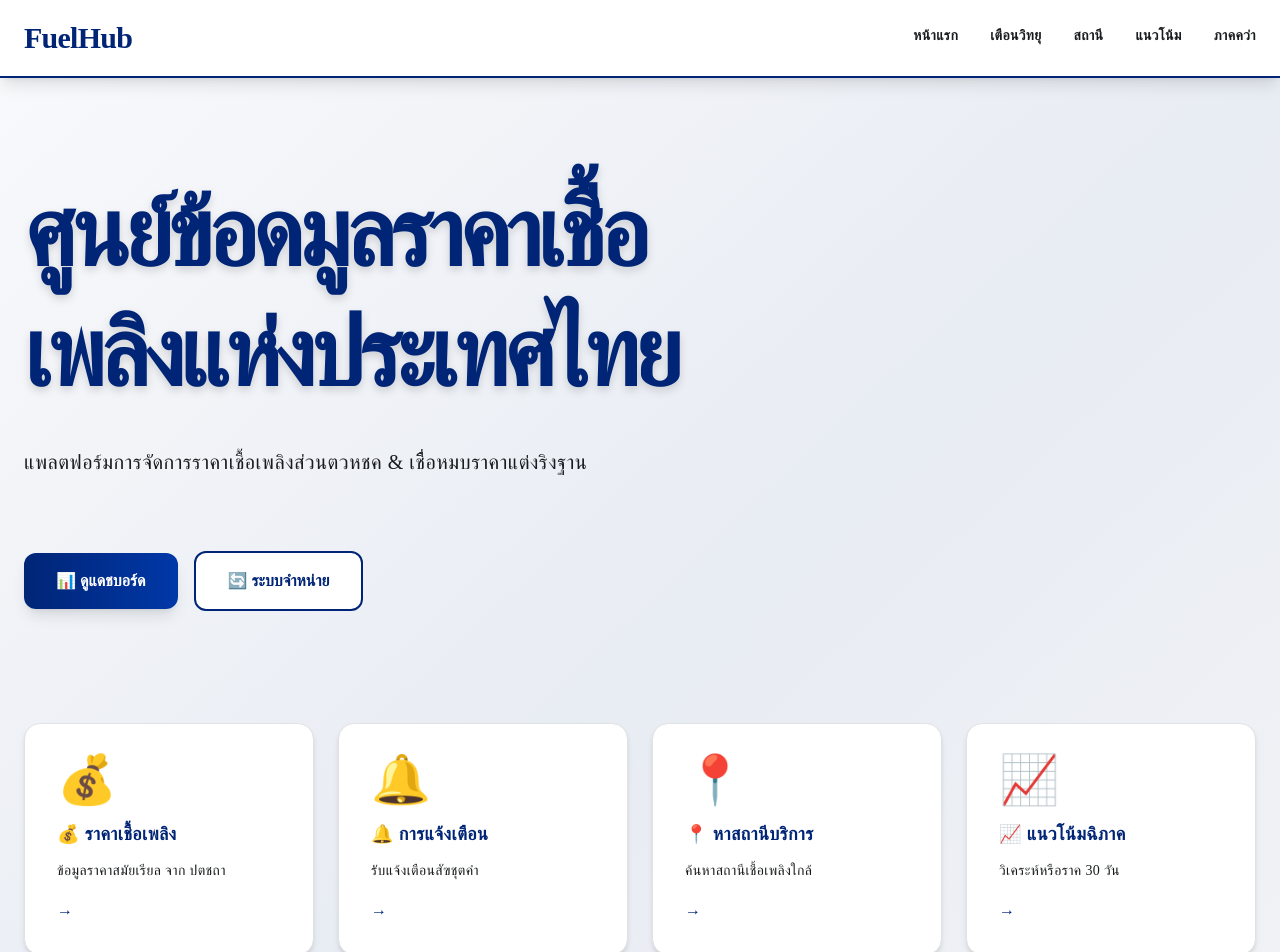
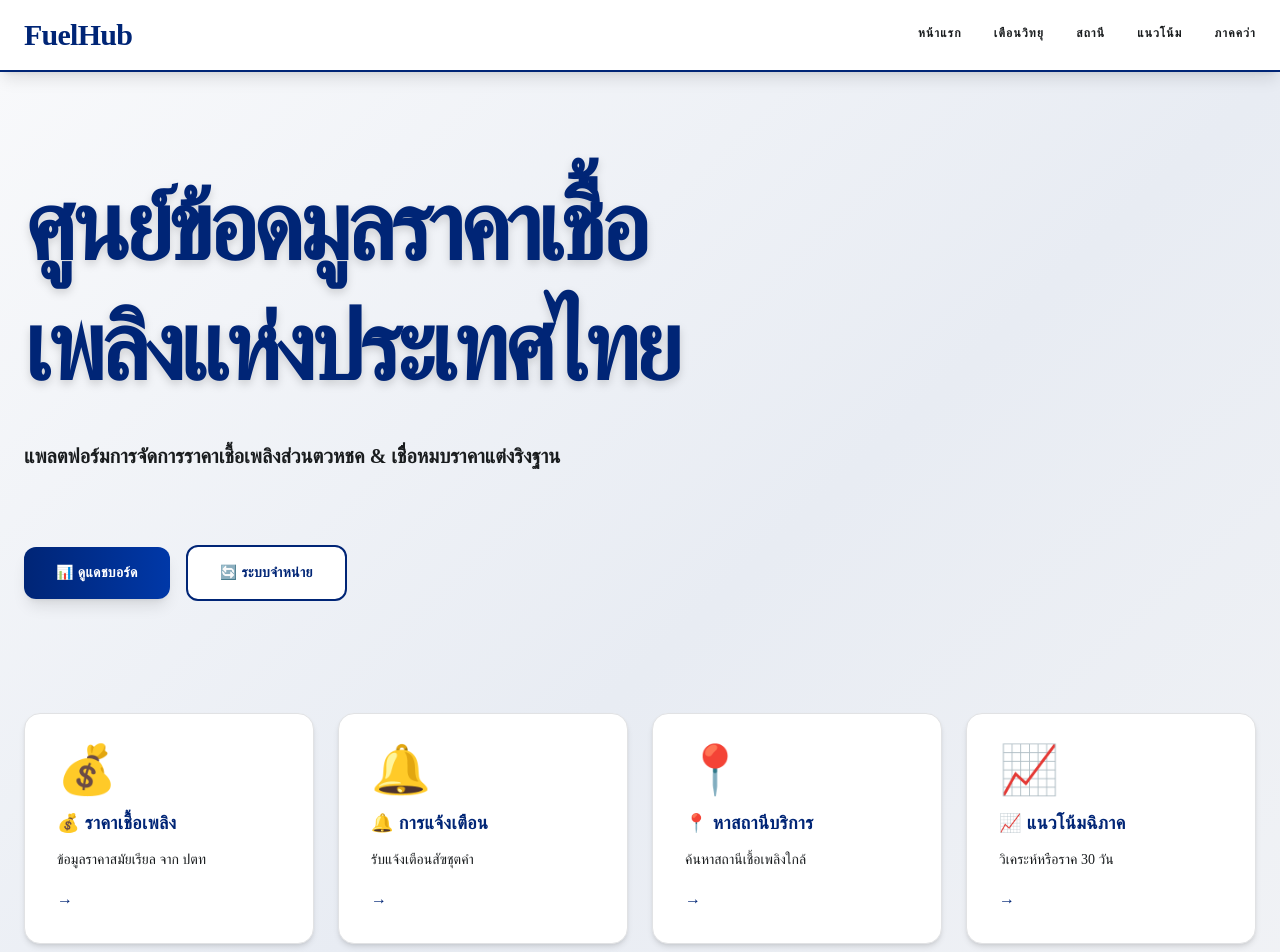
Before and after one commit to 6611441007-creator/Thailand-Fuel-Price-Information-Center, a Next.js app: page / in a window 1280 px wide. Shown: the top 952 px of the page. Built offline with nearby package versions, Linux system fonts and the light colour scheme.

Commit message:
Enhancement: Professional typography with formal font weights, line heights, and letter-spacing

```diff
--- a/src/app/alerts/page.tsx
+++ b/src/app/alerts/page.tsx
@@ -9,10 +9,10 @@ export default function AlertsPage() {
       <div className="relative max-w-7xl mx-auto px-6 py-12">
         <div className="space-y-8">
           <div>
-            <h1 className="text-6xl font-black text-[#002576] font-['Plus_Jakarta_Sans'] drop-shadow-lg tracking-tighter">
+            <h1 className="text-6xl font-bold text-[#002576] font-['Plus_Jakarta_Sans'] drop-shadow-lg tracking-tight leading-normal">
               🔔 การแจ้งเตือน
             </h1>
-            <p className="text-base text-[#191c1e] mt-3 font-['Prompt'] font-medium tracking-wide">
+            <p className="text-base text-[#191c1e] mt-3 font-['Prompt'] font-normal tracking-normal leading-relaxed">
               จัดการแจ้งเตือนราคาเชื้อเพลิง
             </p>
           </div>
--- a/src/app/dashboard/page.tsx
+++ b/src/app/dashboard/page.tsx
@@ -9,10 +9,10 @@ export default function DashboardPage() {
       <div className="relative max-w-7xl mx-auto px-6 py-12">
         <div className="space-y-8">
           <div>
-            <h1 className="text-6xl font-black text-[#002576] font-['Plus_Jakarta_Sans'] drop-shadow-lg tracking-tighter">
+            <h1 className="text-6xl font-bold text-[#002576] font-['Plus_Jakarta_Sans'] drop-shadow-lg tracking-tight leading-normal">
               📊 แดชบอร์ด
             </h1>
-            <p className="text-base text-[#191c1e] mt-3 font-['Prompt'] font-medium tracking-wide">
+            <p className="text-base text-[#191c1e] mt-3 font-['Prompt'] font-normal tracking-normal leading-relaxed">
               ข้อมูลราคาเชื้อเพลิงสมัยเรียลไทม์
             </p>
           </div>
--- a/src/app/layout.tsx
+++ b/src/app/layout.tsx
@@ -18,37 +18,37 @@ export default function RootLayout({
         {/* Navigation */}
         <nav className="bg-white border-b-2 border-[#002576] sticky top-0 z-50 shadow-lg backdrop-blur-sm bg-opacity-98">
           <div className="max-w-7xl mx-auto px-6 py-5 flex items-center justify-between">
-            <Link href="/" className="text-3xl font-black text-[#002576] font-['Plus_Jakarta_Sans'] hover:opacity-80 transition-opacity whitespace-nowrap tracking-tight">
+            <Link href="/" className="text-3xl font-black text-[#002576] font-['Plus_Jakarta_Sans'] hover:opacity-80 transition-opacity whitespace-nowrap tracking-tight leading-none">
               FuelHub
             </Link>
             <div className="flex items-center space-x-8 font-['Prompt']">
               <Link
                 href="/dashboard"
-                className="text-[#191c1e] hover:text-[#002576] transition-colors text-sm font-bold tracking-wide hover:border-b-2 hover:border-[#002576] pb-1"
+                className="text-[#191c1e] hover:text-[#002576] transition-colors text-xs font-semibold tracking-widest hover:border-b-2 hover:border-[#002576] pb-1 uppercase"
               >
                 หน้าแรก
               </Link>
               <Link
                 href="/alerts"
-                className="text-[#191c1e] hover:text-[#002576] transition-colors text-sm font-bold tracking-wide hover:border-b-2 hover:border-[#002576] pb-1"
+                className="text-[#191c1e] hover:text-[#002576] transition-colors text-xs font-semibold tracking-widest hover:border-b-2 hover:border-[#002576] pb-1 uppercase"
               >
                 เตือนวิทยุ
               </Link>
               <Link
                 href="/stations"
-                className="text-[#191c1e] hover:text-[#002576] transition-colors text-sm font-bold tracking-wide hover:border-b-2 hover:border-[#002576] pb-1"
+                className="text-[#191c1e] hover:text-[#002576] transition-colors text-xs font-semibold tracking-widest hover:border-b-2 hover:border-[#002576] pb-1 uppercase"
               >
                 สถานี
               </Link>
               <Link
                 href="/trends"
-                className="text-[#191c1e] hover:text-[#002576] transition-colors text-sm font-bold tracking-wide hover:border-b-2 hover:border-[#002576] pb-1"
+                className="text-[#191c1e] hover:text-[#002576] transition-colors text-xs font-semibold tracking-widest hover:border-b-2 hover:border-[#002576] pb-1 uppercase"
               >
                 แนวโน้ม
               </Link>
               <Link
                 href="/siam-fuel-flow"
-                className="text-[#191c1e] hover:text-[#002576] transition-colors text-sm font-bold tracking-wide hover:border-b-2 hover:border-[#002576] pb-1"
+                className="text-[#191c1e] hover:text-[#002576] transition-colors text-xs font-semibold tracking-widest hover:border-b-2 hover:border-[#002576] pb-1 uppercase"
               >
                 ภาคคว่า
               </Link>
--- a/src/app/page.tsx
+++ b/src/app/page.tsx
@@ -12,7 +12,7 @@ export default function Home() {
             <h1 className="text-7xl md:text-8xl font-black text-[#002576] font-['Plus_Jakarta_Sans'] leading-tight tracking-tighter drop-shadow-lg">
               ศูนย์ข้อดมูลราคาเชื้อเพลิงแห่งประเทศไทย
             </h1>
-            <p className="text-lg md:text-xl text-[#191c1e] mt-8 font-['Prompt'] max-w-3xl leading-relaxed font-medium tracking-wide">
+            <p className="text-lg md:text-xl text-[#191c1e] mt-8 font-['Prompt'] max-w-3xl leading-relaxed font-semibold tracking-normal">
               แพลตฟอร์มการจัดการราคาเชื้อเพลิงส่วนตวหชค & เชืื่อหมบราคาแต่งริงฐาน
             </p>
           </div>
@@ -21,13 +21,13 @@ export default function Home() {
           <div className="flex items-center gap-4 pt-6 flex-wrap">
             <Link
               href="/dashboard"
-              className="bg-gradient-to-r from-[#002576] to-[#0038a8] text-white px-8 py-4 rounded-xl font-bold font-['Prompt'] text-base hover:shadow-xl hover:scale-105 transition-all active:scale-95 cursor-pointer shadow-lg"
+              className="bg-gradient-to-r from-[#002576] to-[#0038a8] text-white px-8 py-4 rounded-xl font-semibold font-['Prompt'] text-sm hover:shadow-xl hover:scale-105 transition-all active:scale-95 cursor-pointer shadow-lg uppercase tracking-wide"
             >
               📊 ดูแดชบอร์ด
             </Link>
             <Link
               href="/siam-fuel-flow"
-              className="border-2 border-[#002576] text-[#002576] px-8 py-4 rounded-xl font-bold font-['Prompt'] text-base hover:bg-white hover:shadow-lg hover:scale-105 transition-all active:scale-95 cursor-pointer bg-white"
+              className="border-2 border-[#002576] text-[#002576] px-8 py-4 rounded-xl font-semibold font-['Prompt'] text-sm hover:bg-white hover:shadow-lg hover:scale-105 transition-all active:scale-95 cursor-pointer bg-white uppercase tracking-wide"
             >
               🔄 ระบบจำหน่าย
             </Link>
@@ -36,7 +36,7 @@ export default function Home() {
           {/* Feature Grid */}
           <div className="grid grid-cols-1 md:grid-cols-2 lg:grid-cols-4 gap-6 pt-16">
             {[
-              { title: '💰 ราคาเชื้อเพลิง', desc: 'ข้อมูลราคาสมัยเรียล จาก ปตชถา', link: '/alerts', emoji: '💰' },
+              { title: '💰 ราคาเชื้อเพลิง', desc: 'ข้อมูลราคาสมัยเรียล จาก ปตท', link: '/alerts', emoji: '💰' },
               { title: '🔔 การแจ้งเตือน', desc: 'รับแจ้งเตือนสัฃชุตคำ', link: '/alerts', emoji: '🔔' },
               { title: '📍 หาสถานีบริการ', desc: 'ค้นหาสถานีเชื้อเพลิงใกล้', link: '/stations', emoji: '📍' },
               { title: '📈 แนวโน้มฉิภาค', desc: 'วิเคระห์หรือราค 30 วัน', link: '/trends', emoji: '📈' },
@@ -49,10 +49,10 @@ export default function Home() {
                 <div className="absolute inset-0 bg-gradient-to-br from-[#002576] to-[#0038a8] opacity-0 group-hover:opacity-5 transition-opacity"></div>
                 <div className="relative">
                   <div className="text-5xl mb-4 group-hover:scale-110 transition-transform">{feature.emoji}</div>
-                  <h3 className="text-lg font-bold text-[#002576] font-['Prompt'] group-hover:text-[#0038a8] transition-colors tracking-wide">
+                  <h3 className="text-lg font-semibold text-[#002576] font-['Prompt'] group-hover:text-[#0038a8] transition-colors tracking-wide leading-normal">
                     {feature.title}
                   </h3>
-                  <p className="text-sm text-[#191c1e] mt-3 font-['Prompt'] leading-relaxed font-medium tracking-wide">
+                  <p className="text-sm text-[#191c1e] mt-3 font-['Prompt'] leading-relaxed font-normal tracking-normal">
                     {feature.desc}
                   </p>
                   <div className="mt-4 text-[#002576] group-hover:translate-x-2 transition-transform inline-block">→</div>
@@ -64,10 +64,10 @@ export default function Home() {
       </div>
       <footer className="relative border-t border-[#e1e2e4] bg-white bg-opacity-50 backdrop-blur-sm mt-20">
         <div className="max-w-7xl mx-auto px-6 py-12 text-center">
-          <p className="text-sm text-[#191c1e] font-['Prompt'] tracking-wide">
+          <p className="text-sm text-[#191c1e] font-['Prompt'] tracking-normal font-semibold leading-relaxed">
             ศูนย์ข้อมูลราคาเชื้อเพลิงแห่งประเทศไทย © 2026 All Rights Reserved.
           </p>
-          <p className="text-xs text-[#444653] font-['Prompt'] mt-2 tracking-wide">
+          <p className="text-xs text-[#444653] font-['Prompt'] mt-3 tracking-normal font-normal leading-relaxed">
             Powered by FuelHub - Real-time Fuel Price Intelligence
           </p>
         </div>
--- a/src/app/siam-fuel-flow/page.tsx
+++ b/src/app/siam-fuel-flow/page.tsx
@@ -9,10 +9,10 @@ export default function SiamFuelFlowPage() {
       <div className="relative max-w-7xl mx-auto px-6 py-12">
         <div className="space-y-8">
           <div>
-            <h1 className="text-6xl font-black text-[#002576] font-['Plus_Jakarta_Sans'] drop-shadow-lg tracking-tighter">
+            <h1 className="text-6xl font-bold text-[#002576] font-['Plus_Jakarta_Sans'] drop-shadow-lg tracking-tight leading-normal">
               🔄 ระบบจำหน่ายเชื้อเพลิง
             </h1>
-            <p className="text-base text-[#191c1e] mt-3 font-['Prompt'] font-medium tracking-wide">
+            <p className="text-base text-[#191c1e] mt-3 font-['Prompt'] font-normal tracking-normal leading-relaxed">
               ภาพรวมที่มาซีมวา และการจะหน่าย
             </p>
           </div>
--- a/src/app/stations/page.tsx
+++ b/src/app/stations/page.tsx
@@ -9,10 +9,10 @@ export default function StationsPage() {
       <div className="relative max-w-7xl mx-auto px-6 py-12">
         <div className="space-y-8">
           <div>
-            <h1 className="text-6xl font-black text-[#002576] font-['Plus_Jakarta_Sans'] drop-shadow-lg tracking-tighter">
+            <h1 className="text-6xl font-bold text-[#002576] font-['Plus_Jakarta_Sans'] drop-shadow-lg tracking-tight leading-normal">
               📍 สถานีบริการเชื้อเพลิง
             </h1>
-            <p className="text-base text-[#191c1e] mt-3 font-['Prompt'] font-medium tracking-wide">
+            <p className="text-base text-[#191c1e] mt-3 font-['Prompt'] font-normal tracking-normal leading-relaxed">
               ค้นหาและเปรียบเทียบราคาเชื้อเพลิงใกล้คุณ
             </p>
           </div>
--- a/src/app/trends/page.tsx
+++ b/src/app/trends/page.tsx
@@ -9,10 +9,10 @@ export default function TrendsPage() {
       <div className="relative max-w-7xl mx-auto px-6 py-12">
         <div className="space-y-8">
           <div>
-            <h1 className="text-6xl font-black text-[#002576] font-['Plus_Jakarta_Sans'] drop-shadow-lg tracking-tighter">
+            <h1 className="text-6xl font-bold text-[#002576] font-['Plus_Jakarta_Sans'] drop-shadow-lg tracking-tight leading-normal">
               📈 แนวโน้มราคาเชื้อเพลิง
             </h1>
-            <p className="text-base text-[#191c1e] mt-3 font-['Prompt'] font-medium tracking-wide">
+            <p className="text-base text-[#191c1e] mt-3 font-['Prompt'] font-normal tracking-normal leading-relaxed">
               ประวัติสารดราคาสมัยเรียล 30 วันหลัง
             </p>
           </div>
```
